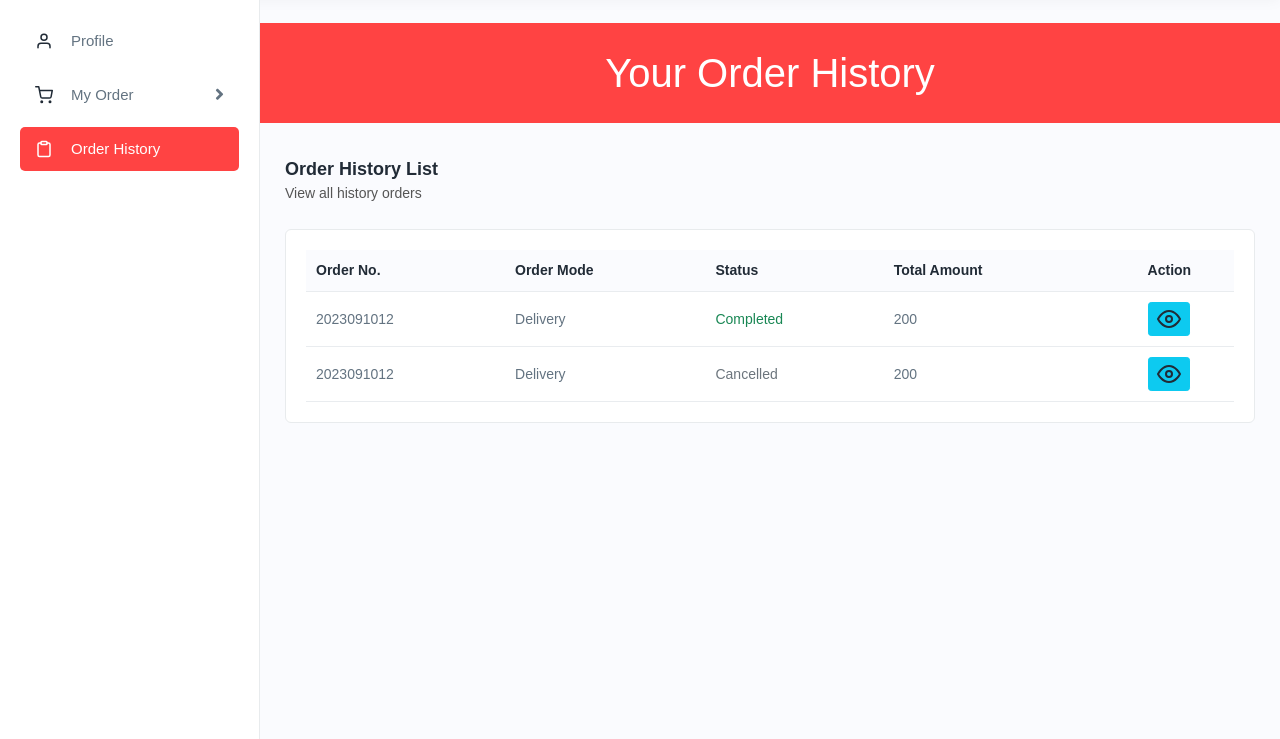
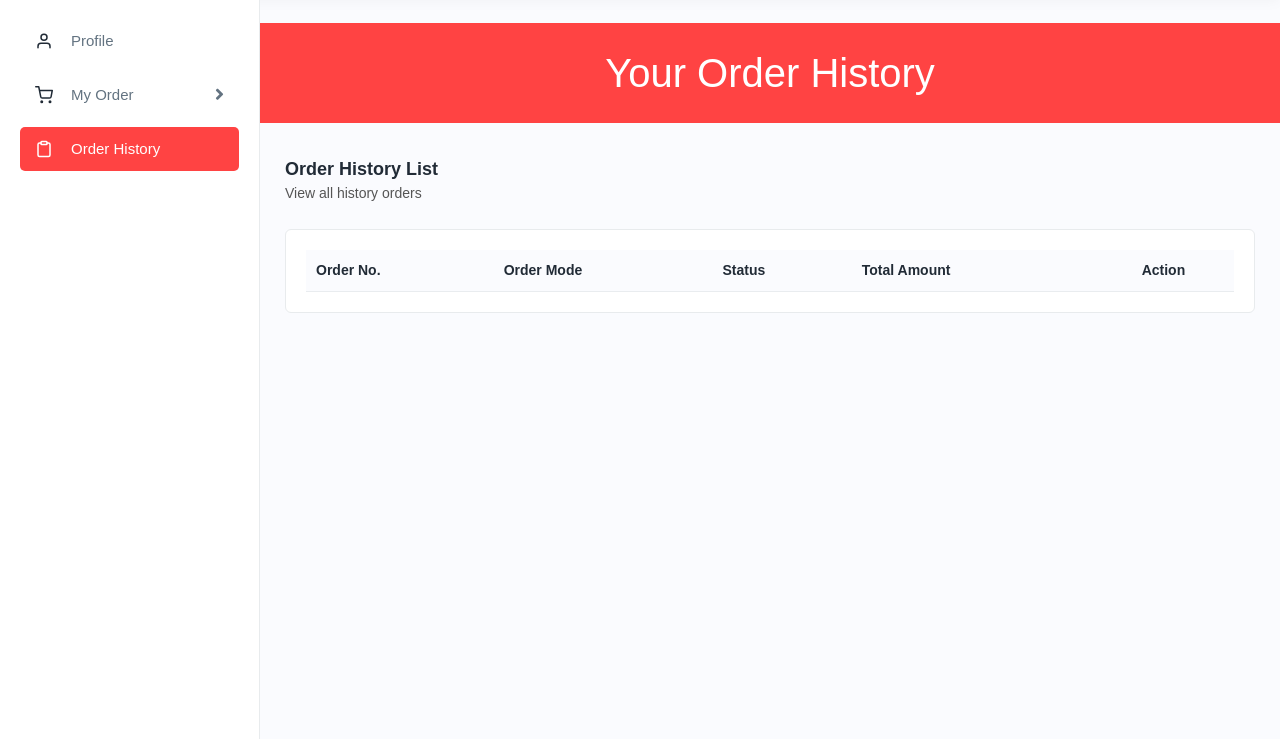
Before and after one commit to rchrdgigan/legit-busog-ordering-system, a Django app: page /v2/order/history in a window 1280 px wide. Shown: the part 61-800 px from the top of the page. Run offline with Django 3.2, Linux system fonts and the light colour scheme; a user stored in the database is signed in; lists and menus that the app fills with data are empty; some libraries are stand-ins or nearby versions.

Commit message:
Added Order History List

```diff
--- a/main/templates/main/customer/orderhistory.html
+++ b/main/templates/main/customer/orderhistory.html
@@ -30,30 +30,26 @@
                             <th class="text-center">Action</th>
                         </tr>
                     </thead>
+                    {% for tran in trans %}
                     <tbody>
                         <tr>
-                            <td>2023091012</td>
-                            <td>Delivery</td>
-                            <td class="text-success">Completed</td>
-                            <td>200</td>
+                            <td>{{ tran.transaction_id }}</td>
+                            <td>{{ tran.order_mode }}</td>
+                            {% if tran.status == 'Completed' %}
+                            <td class="text-success">{{ tran.status }}</td>
+                            {% else %}
+                            <td class="text-secondary">{{ tran.status }}</td>
+                            {% endif %}
+                            <td>{{ tran.total_amount }}</td>
                             <td class="text-center">
-                                <a class="btn btn-sm btn-info" href="">
-                                    <i data-feather="eye"></i>
-                                </a>
-                            </td>
-                        </tr>
-                        <tr>
-                            <td>2023091012</td>
-                            <td>Delivery</td>
-                            <td class="text-secondary">Cancelled</td>
-                            <td>200</td>
-                            <td class="text-center">
-                                <a class="btn btn-sm btn-info" href="">
+                                <a class="btn btn-sm btn-info"
+                                   href="{% url 'customer_view_rate_order' tran.transaction_id %}">
                                     <i data-feather="eye"></i>
                                 </a>
                             </td>
                         </tr>
                     </tbody>
+                    {% endfor %}
                 </table>
             </div>
         </div>
--- a/main/views.py
+++ b/main/views.py
@@ -7,7 +7,7 @@ from django.contrib.auth.forms import PasswordChangeForm, SetPasswordForm
 from django.contrib import messages
 from django.contrib.auth.decorators import login_required
 from .decorators import allowed_users
-from datetime import date
+from datetime import date, timedelta
 from django.db.models import Q
 
 from .models import ContactUs, FeedBack, Order, PersonInfo, ProductInfo, Category, Transaction
@@ -835,11 +835,16 @@ def customerCompletedOrder(response):
 @login_required
 def customerHistoryOrder(response):
     user = response.user
-    orders = Order.objects.filter(user=user, status='Cancelled') | Order.objects.filter(
-        user=user, status='Completed')
+    today = date.today()
+    recent_threshold = today - timedelta(days=365 * 5)
+    trans = Transaction.objects.filter(
+        Q(user=user, status='Completed') | Q(user=user, status='Cancelled'),
+        date_created__gte=recent_threshold.strftime("%Y-%m-%d"),
+        date_created__lt=today.strftime("%Y-%m-%d")
+    )
     return render(response, 'main/customer/orderhistory.html', {
-        'orders': orders,
-    })  # Customer
+        'orders': trans,
+    })
 
 
 @login_required
```
